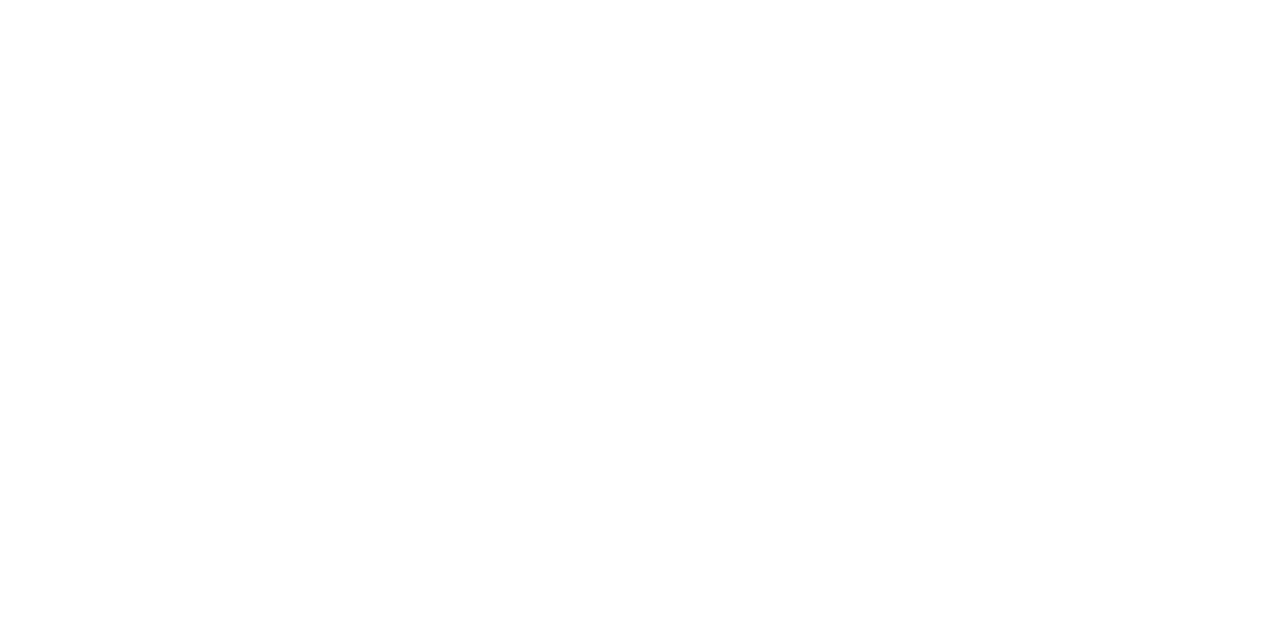
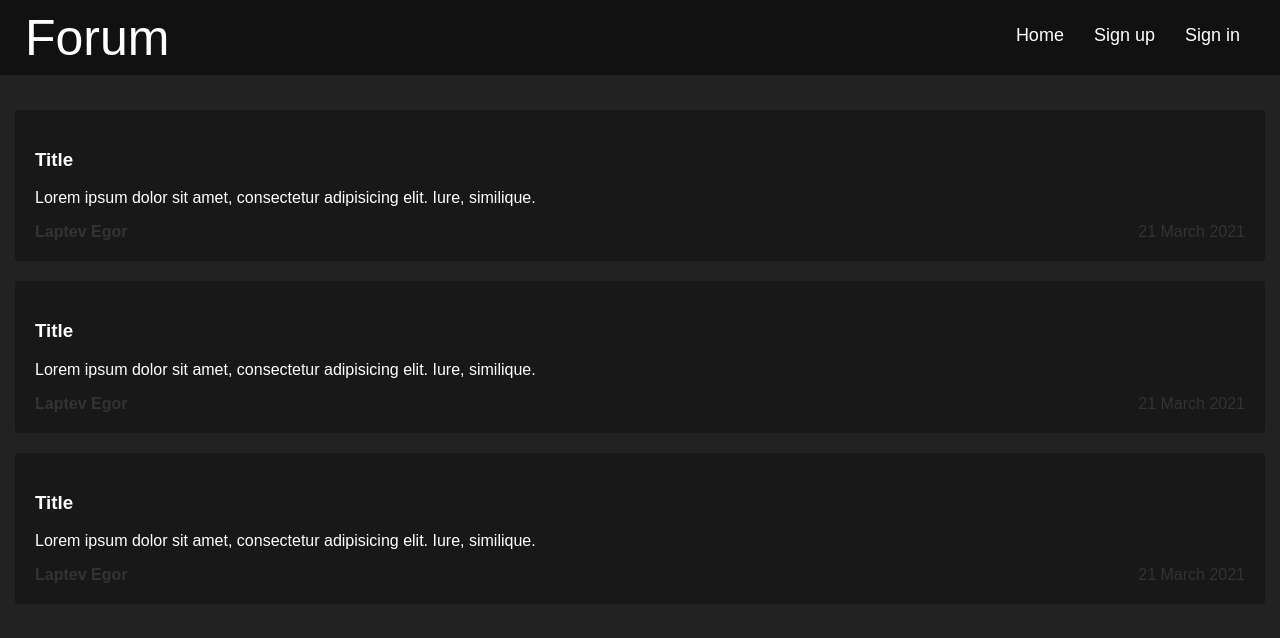
Before and after one commit to EgorLaptev/forum, a PHP site: page / in a window 1280 px wide. Before the commit the part shown is empty. Shown: the top 638 px of the page. Run offline with PHP 8.4, Linux system fonts and the light colour scheme.

Commit message:
Design & structure main page

```diff
--- a/index.html
+++ b/index.html
@@ -5,11 +5,43 @@
   <meta charset="utf-8">
   <meta name="viewport" content="width=device-width, initial-scale=1">
   <link rel="stylesheet" href="media/css/index.css">
+  <link rel="stylesheet" href="media/css/header.css">
   <title>Forum</title>
 </head>
 
 <body>
 
+  <header class="page-header">
+    <span class="header-logo"><a href="http://forum">Forum</a></span>
+    <ul class="header-menu">
+      <li><a href="http://forum">Home</a></li>
+      <li><a href="http://forum">Sign up</a></li>
+      <li><a href="http://forum">Sign in</a></li>
+    </ul>
+  </header>
+
+  <main class="main-content">
+    <ul class="topics">
+      <li class="topic">
+        <h3 class="topic-title">Title</h3>
+        <p class="topic-anons">Lorem ipsum dolor sit amet, consectetur adipisicing elit. Iure, similique.</p>
+        <span class="topic-author">Laptev Egor</span>
+        <time class="topic-date" datetime="21-03-21">21 March 2021</time>
+      </li>
+      <li class="topic">
+        <h3 class="topic-title">Title</h3>
+        <p class="topic-anons">Lorem ipsum dolor sit amet, consectetur adipisicing elit. Iure, similique.</p>
+        <span class="topic-author">Laptev Egor</span>
+        <time class="topic-date" datetime="21-03-21">21 March 2021</time>
+      </li>
+      <li class="topic">
+        <h3 class="topic-title">Title</h3>
+        <p class="topic-anons">Lorem ipsum dolor sit amet, consectetur adipisicing elit. Iure, similique.</p>
+        <span class="topic-author">Laptev Egor</span>
+        <time class="topic-date" datetime="21-03-21">21 March 2021</time>
+      </li>
+    </ul>
+  </main>
 
 </body>
 
--- /dev/null
+++ b/media/css/header.css
@@ -0,0 +1,42 @@
+.page-header {
+  width: 100%;
+  height: 75px;
+  padding: 0 25px;
+  display: flex;
+  justify-content: space-between;
+  align-items: center;
+  background-color: #111;
+}
+
+.page-header .header-logo {
+  user-select: none;
+  font-size: 50px;
+}
+
+.page-header a {
+  color: white;
+  text-decoration: none;
+}
+
+.page-header .header-menu {
+  display: flex;
+  justify-content: center;
+  align-items: center;
+  height: 100%;
+}
+
+.page-header .header-menu li {
+  height: 100%;
+}
+
+.page-header .header-menu a {
+  display: block;
+  font-size: 18px;
+  padding: 0 15px;
+  height: 100%;
+  line-height: 70px;
+}
+
+.page-header .header-menu a:hover {
+  background-color: #161616;
+}
--- a/media/css/index.css
+++ b/media/css/index.css
@@ -2,4 +2,47 @@
   box-sizing: border-box;
 }
 
-body {}
+body {
+  margin: 0;
+  background-color: #222;
+  font-family: sans-serif;
+  color: white;
+}
+
+ul {
+  list-style: none;
+  margin: 0;
+  padding: 0;
+}
+
+.main-content {
+  width: 100%;
+  max-width: 1440px;
+  padding: 15px;
+  margin: 0 auto;
+}
+
+.topics {}
+
+.topic {
+  padding: 20px;
+  margin: 20px 0;
+  border-radius: 3px;
+  background-color: #181818;
+  cursor: pointer;
+  transition: background-color .3s;
+}
+
+.topic:hover {
+  background-color: #161616;
+}
+
+.topic-author {
+  color: #333;
+  font-weight: bold;
+}
+
+.topic-date {
+  float: right;
+  color: #333;
+}
```
